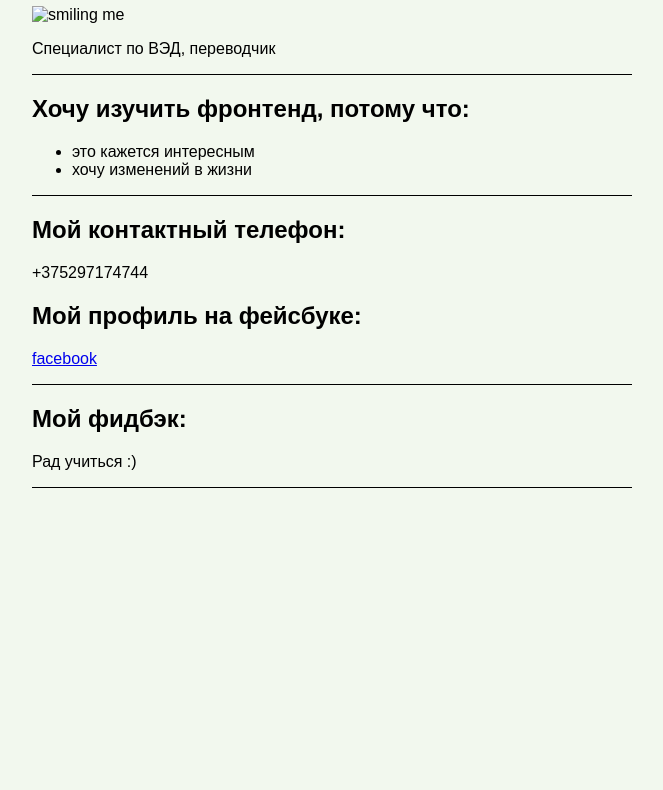
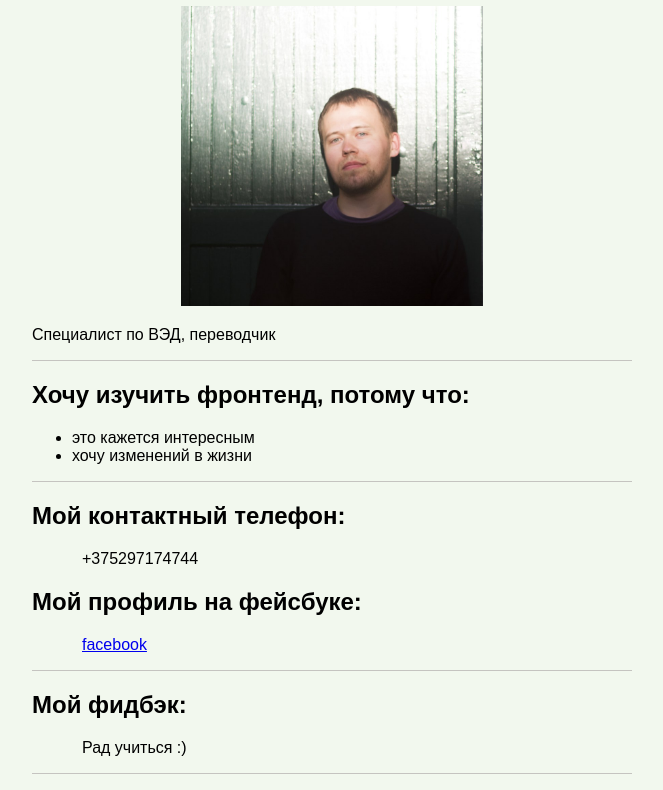
Before and after one commit to anolilona/HW_andrei_zamishliayeu, a plain HTML site: page index.html in a window 1280 px wide. Shown: the part 139-929 px from the top of the page, without its empty margins (308-971 px from the left). Before the commit the page ends 800 px from the top, so only its background shows below. Drawn offline with Linux system fonts and the light colour scheme; files that its build step writes are made by us from their sources.

Commit message:
third commit

```diff
--- a/css/hw.css
+++ /dev/null
@@ -1,13 +0,0 @@
-
-body{
-    margin: 50px;
-    background-color: #f2f8ee;
-    font-family: arial;
-
-}
-
-div {
-    width: 600px;
-    margin: auto;
-    border-bottom: 1px solid black
-}
--- /dev/null
+++ b/css/styles.css
@@ -0,0 +1,20 @@
+
+body{
+    margin: 50px;
+    background-color: #f2f8ee;
+    font-family: arial;
+}
+div {
+    width: 600px;
+    margin: auto;
+    border-bottom: 1px solid #c5c4c0;
+}
+p{
+    padding-left: 50px;
+}
+#about {
+    padding-left: 0;
+}
+figure {
+    text-align: center;
+}
--- a/index.html
+++ b/index.html
@@ -1,23 +1,18 @@
 <!DOCTYPE HTML>
  <html>
  <head>
- <link href="hw.css" rel="stylesheet">
+ <link href="./css/styles.css" rel="stylesheet">
  <meta charset="UTF-8">
  <title>Profile</title>
  </head>
  <body>
-<div><h1>ЗАМЫШЛЯЕВ АНДРЕЙ АЛЕКСАНДРОВИЧ</h1>
-
-<img src="img_1.jpg" alt="smiling me" height="300">
-
-<p>Специалист по ВЭД, переводчик</p>
+ <div><figure><h1>ЗАМЫШЛЯЕВ АНДРЕЙ АЛЕКСАНДРОВИЧ</h1>
+ <img src="./images/profile%20pic.jpg" alt="smiling me" height="300"></figure>
+ <p id="about">Специалист по ВЭД, переводчик</p>
  </div>
-<div>
-<h2>Хочу изучить фронтенд, потому что:</h2>
-<ul>
-<li>это кажется интересным</li>
-<li>хочу изменений в жизни</li>
-</ul>
+ <div><h2>Хочу изучить фронтенд, потому что:</h2>
+ <ul><li>это кажется интересным</li>
+ <li>хочу изменений в жизни</li></ul>
  </div>
  <div>
  <h2>Мой контактный телефон:</h2>
```
Also changed, not shown: images/profile pic.jpg (renamed from images/img_1.jpg). Lines whose indentation alone changed are shown as unchanged.
